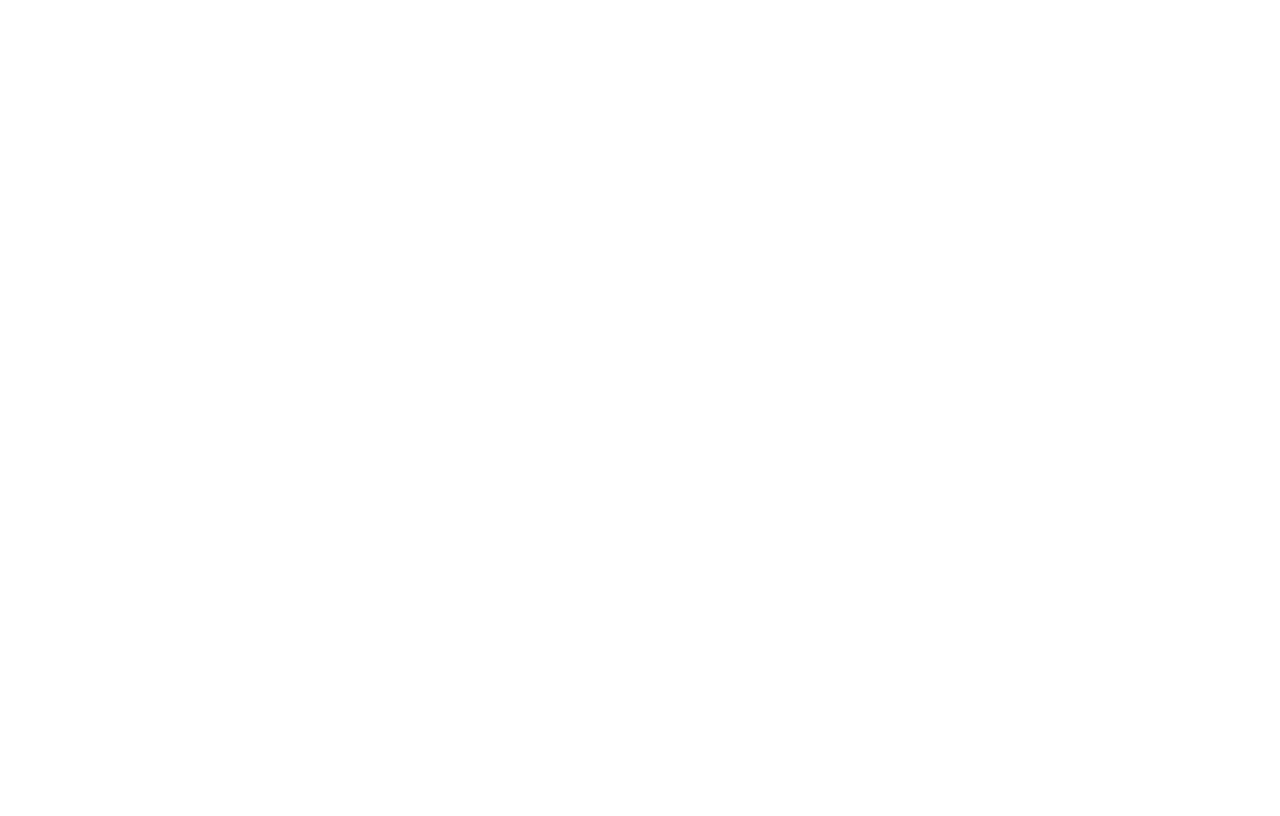
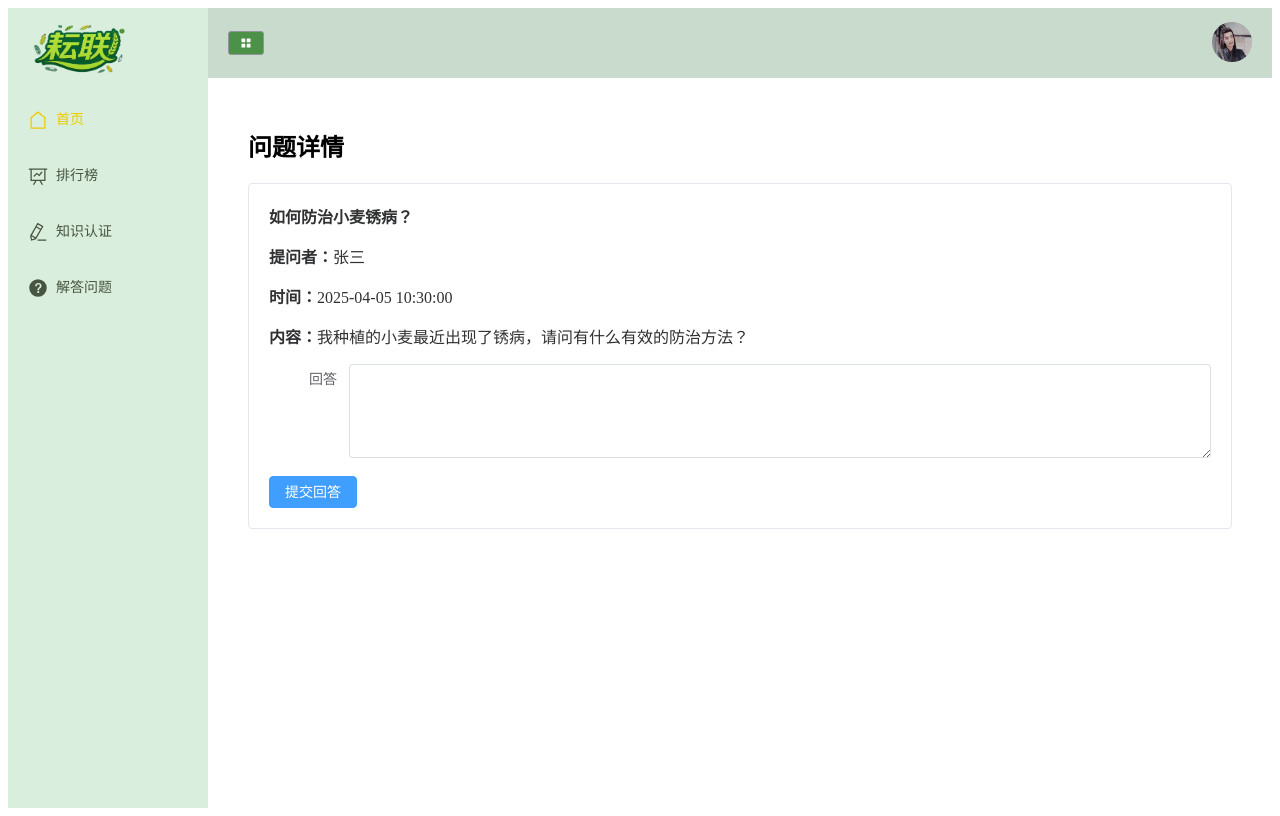
Before and after one commit to LongCharlie/AgriTrade, a Vue app in the folder myweb/: page /expert/ques/1/answer in a window 1280 px wide. Before the commit this address had no page. Built offline with nearby package versions, Linux system fonts and the light colour scheme.

Commit message:
expertAnswer

```diff
--- a/myweb/src/router/index.js
+++ b/myweb/src/router/index.js
@@ -8,6 +8,7 @@
 import expertQues from "@/views/expert/expertQues.vue";
 import expertDetail from "@/views/expert/expertDetail.vue";
 import expertProfile from "@/views/expert/expertProfile.vue";
+import expertAnswer from "@/views/expert/expertAnswer.vue";
 
 const routes = [
     { path: '', component: () => import("../views/welcom.vue")},
@@ -33,6 +34,11 @@
         path: '/expert/detail/:id',
         component: expertDetail,
         meta: { requiresAuth: true } // 需要登录才能访问
+    },
+    {
+        path: '/expert/ques/:id/answer',
+        component: expertAnswer,
+        meta: { requiresAuth: true, role: ['expert'] }
     },
     {
         path: "/farmer",
--- /dev/null
+++ b/myweb/src/views/expert/expertAnswer.vue
@@ -0,0 +1,131 @@
+<!-- src/views/expert/expertAnswer.vue -->
+<template>
+  <div>
+  <el-container>
+  <el-aside width="200px">
+    <expert-common-aside></expert-common-aside>
+  </el-aside>
+  <el-container>
+    <el-header>
+      <expert-common-header></expert-common-header>
+    </el-header>
+    <el-main>
+      <div class="expert-answer-detail">
+        <h2>问题详情</h2>
+
+        <el-card shadow="hover" style="margin-bottom: 20px;">
+          <div slot="header">
+            <strong>{{ question.title }}</strong>
+          </div>
+          <div>
+            <p><strong>提问者：</strong>{{ question.farmerName || '匿名' }}</p>
+            <p><strong>时间：</strong>{{ question.createdAt }}</p>
+            <p><strong>内容：</strong>{{ question.content }}</p>
+
+          <!-- 回答表单 -->
+            <el-form @submit.prevent="submitAnswer" label-width="80px">
+              <el-form-item label="回答">
+                <el-input v-model="question.answerContent" type="textarea" :rows="4" />
+              </el-form-item>
+              <el-button type="primary" native-type="submit">提交回答</el-button>
+            </el-form>
+          </div>
+        </el-card>
+      </div>
+    </el-main>
+  </el-container>
+  </el-container>
+  </div>
+</template>
+
+<script>
+import { getQuestionById, submitAnswer } from '@/views/expert/expertApi';
+import expertCommonAside from "@/components/expertCommonAside.vue";
+import expertCommonHeader from "@/components/expertCommonHeader.vue";
+
+export default {
+  components: {expertCommonHeader, expertCommonAside},
+  data() {
+    return {
+      question: {}
+    };
+  },
+  /*
+  created() 生命周期：
+  在组件实例初始化完成（data 和 methods 等）之后，但在 DOM 挂载（模板编译/渲染）之前。
+  */
+  created() {
+    this.fetchQuestion();
+  },
+  methods: {
+    async fetchQuestion() {
+      const id = Number(this.$route.params.id);
+      try {
+        //mock
+        const mockData = [
+          {
+            questionId: 1,
+            farmerName: '张三',
+            title: '如何防治小麦锈病？',
+            content: '我种植的小麦最近出现了锈病，请问有什么有效的防治方法？',
+            createdAt: '2025-04-05 10:30:00',
+            answerContent: ''
+          },
+          {
+            questionId: 2,
+            farmerName: '李四',
+            title: '玉米种植的最佳时间是什么时候？',
+            content: '我在北方种植玉米，想知道最佳的播种时间以及需要注意的事项。',
+            createdAt: '2025-04-06 15:45:00',
+            answerContent: ''
+          },
+          {
+            questionId: 3,
+            farmerName: '王五',
+            title: '有机肥料对土壤的作用有哪些？',
+            content: '我想了解有机肥料对改善土壤的具体作用，以及如何正确使用。',
+            createdAt: '2025-04-07 09:20:00',
+            answerContent: ''
+          }
+        ]
+        //const res = await getQuestionById(id);
+        //this.question = res.data;
+        this.question = mockData.find(item => item.questionId === id); //mock
+      } catch (error) {
+        console.error('获取问题失败:', error);
+      }
+    },
+    async submitAnswer() {
+      if (!this.question.answerContent.trim()) {
+        this.$message.warning('请输入回答内容');
+        return;
+      }
+
+      try {
+        const payload = {
+          question_id: this.question.questionId,
+          expert_id: this.$store.getters.userId,
+          content: this.question.answerContent
+        };
+
+        await submitAnswer(payload);
+
+        this.$message.success('回答成功');
+        //this.$router.push('/expert/ques'); // 返回问题列表页
+      } catch (error) {
+        this.$message.error('回答失败，请重试');
+        console.error('提交回答失败:', error);
+      }
+    }
+  }
+};
+</script>
+
+<style scoped>
+.expert-answer-detail {
+  padding: 20px;
+}
+.el-header{
+  padding: 0;
+}
+</style>
--- a/myweb/src/views/expert/expertQues.vue
+++ b/myweb/src/views/expert/expertQues.vue
@@ -12,26 +12,36 @@
     <!-- 待回答的问题 -->
     <el-card v-for="question in filteredQuestions" :key="question.questionId" shadow="hover" style="margin-bottom: 20px;">
       <div slot="header">
-        <span>{{ question.title }}</span>
+        <span style="font-weight: bold; font-size: 18px;">{{ question.title }}</span>
       </div>
       <div>
         <p><strong>提问者：</strong>{{ question.farmerName || '匿名' }}</p>
         <p><strong>时间：</strong>{{ question.createdAt }}</p>
         <p><strong>内容：</strong>{{ question.content }}</p>
 
-        <!-- 回答表单 -->
-        <el-form @submit.prevent="submitAnswer(question.questionId, question)" label-width="80px">
-          <el-form-item label="回答">
-            <el-input v-model="question.answerContent" type="textarea" :rows="4" />
-          </el-form-item>
-          <el-button type="primary" native-type="submit">提交回答</el-button>
-        </el-form>
+        <!-- 跳转按钮 -->
+        <el-button
+            type="success"
+            @click="$router.push(`/expert/ques/${question.questionId}/answer`)">
+          回答此问题
+        </el-button>
       </div>
     </el-card>
 
     <!-- 空数据提示 -->
     <div v-if="!filteredQuestions.length" class="no-data">
       暂无待回答的问题
+    </div>
+
+    <!-- 分页组件 -->
+    <div class="pagination-container">
+      <el-pagination
+          layout="prev, pager, next"
+          :total="questions.length"
+          :page-size="pageSize"
+          v-model:current-page="currentPage"
+          @current-change="handlePageChange"
+      />
     </div>
   </div>
 </template>
@@ -43,27 +53,44 @@
   data() {
     return {
       questions: [],
-      searchQuery: ''
+      searchQuery: '',
+      currentPage: 1,
+      pageSize: 2
     };
   },
   mounted() {
-    this.fetchQuestions();
+    this.fetchQuestions(this.currentPage);
   },
+  /*
+  计算属性的触发原理：
+  1. 响应式依赖收集
+  当组件首次渲染时，Vue 会执行 filteredQuestions() 方法，并在这个过程中自动追踪
+  方法内部所依赖的数据属性searchQuery,questions,currentPage
+  2. 缓存机制
+  如果依赖没有变化，多次访问 filteredQuestions 会直接返回缓存结果，不会重复执行函数
+  */
   computed: {
     filteredQuestions() {
-      if (!this.searchQuery) {
-        return this.questions;
-      }
-
+      // 搜索过滤
       const query = this.searchQuery.toLowerCase();
-      return this.questions.filter(q =>
+      const filtered = this.questions.filter(q =>
           q.title.toLowerCase().includes(query) ||
           (q.farmerName && q.farmerName.toLowerCase().includes(query))
       );
+      // 分页截取
+      const start = (this.currentPage - 1) * this.pageSize;
+      const end = start + this.pageSize;
+      return filtered.slice(start, end); //截取从 start 到 end 的子数组，即当前页要显示的问题列表
+    },
+    totalPages() {
+      return Math.ceil(this.questions.length / this.pageSize);
     }
   },
   methods: {
-    async fetchQuestions() {
+    handlePageChange(page) {
+      this.currentPage = page;
+    },
+    async fetchQuestions(page = 1) {
       try {
         //mock
         const mockData = [
@@ -92,30 +119,25 @@
             answerContent: ''
           }
         ]
-        const res = await getAllQuestions();
-        this.questions = mockData.map(q => ({//mock
-          questionId: q.question_id,
-          farmerName: q.username,
-          title: q.title,
-          content: q.content,
-          createdAt: new Date(q.created_at).toLocaleString(),
-          answerContent: ''
-        }));
+        //const res = await getAllQuestions({ page, limit: this.pageSize });
+        //this.questions = res.data;
+        this.questions = mockData;//mock
       } catch (error) {
         console.error('获取问题失败:', error);
         this.questions = [];
       }
     },
     async submitAnswer(questionId, question) {
-      if (!question.answerContent.trim()) {
+      //校验用户是否输入了回答内容，如果为空，弹出提示并阻止后续操作
+      if (!question.answerContent.trim()) { //trim()用于移除字符串前后所有的空白字符（包括空格、换行、制表符等）
         this.$message.warning('请输入回答内容');
         return;
       }
-
+      //构造请求体（payload）
       try {
         const payload = {
           question_id: questionId,
-          expert_id: this.$store.getters.userId,
+          expert_id: this.$store.getters.userId, //当前专家 ID（从 Vuex store 获取）
           content: question.answerContent
         };
 
@@ -124,9 +146,10 @@
         // 更新状态为已回答
         question.answered = true;
 
+        // 显示成功提示
         this.$message.success('回答成功');
 
-        // 可以选择刷新或移除该问题
+        // 刷新问题列表（重新获取数据）
         this.fetchQuestions();
       } catch (error) {
         this.$message.error('回答失败，请重试');
@@ -135,6 +158,24 @@
     }
   }
 };
+
+/*
+mounted()
+  └─> fetchQuestions(1)
+        └─> 调用接口 / 获取 mock 数据
+              └─> questions 更新
+                    └─> 触发 computed.filteredQuestions
+                          ├─ 搜索过滤
+                          └─ 分页截取
+                                └─ 渲染到页面上
+用户点击提交回答
+  └─> submitAnswer()
+        ├─ 参数校验
+        ├─ 提交回答
+        ├─ 更新状态
+        └─ 刷新问题列表
+*/
+
 </script>
 
 <style scoped>
@@ -147,4 +188,11 @@
   margin-top: 20px;
   color: #999;
 }
+
+.pagination-container {
+  display: flex;
+  justify-content: center;
+  margin-top: 20px;
+}
+
 </style>
```
